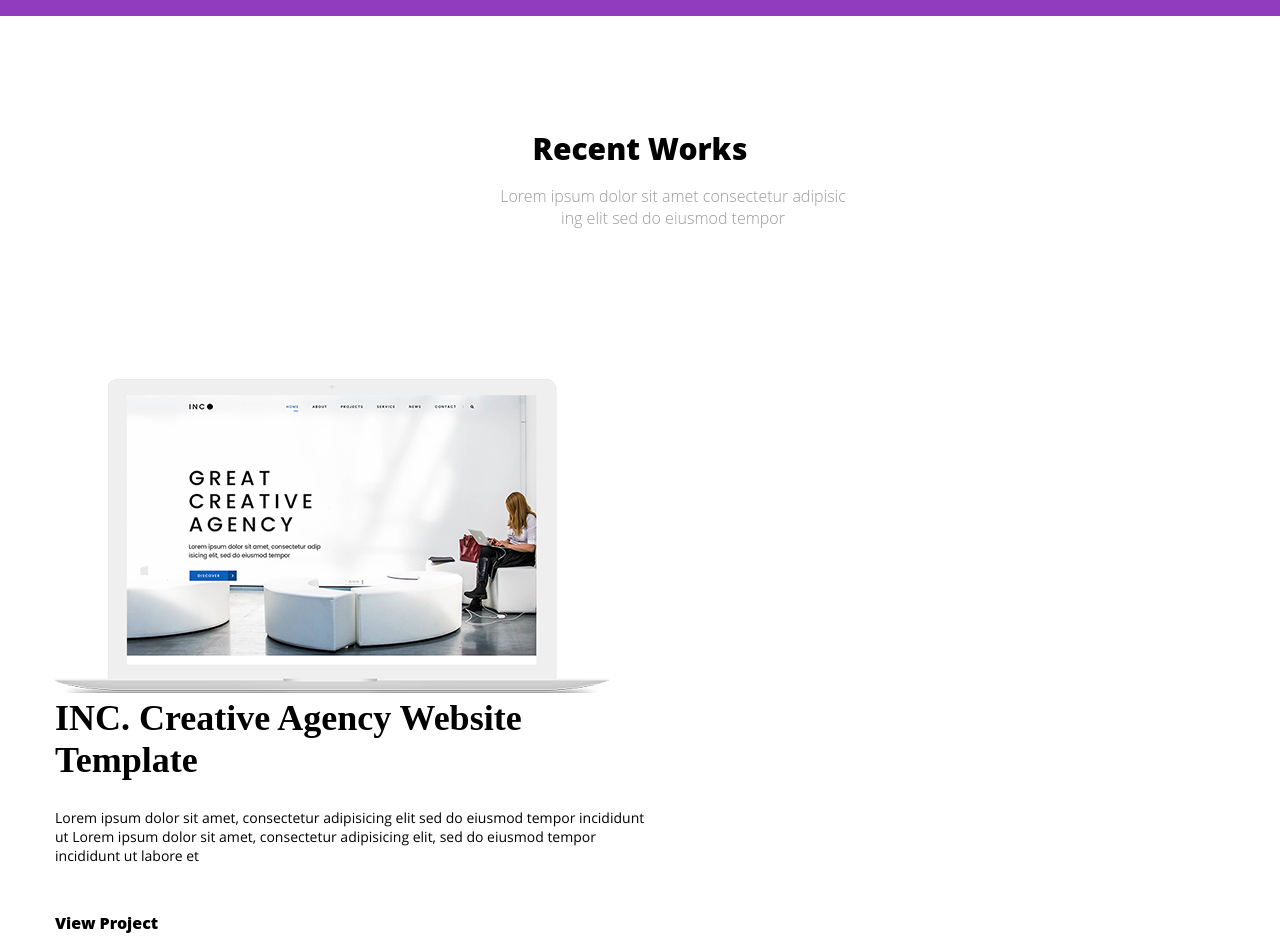
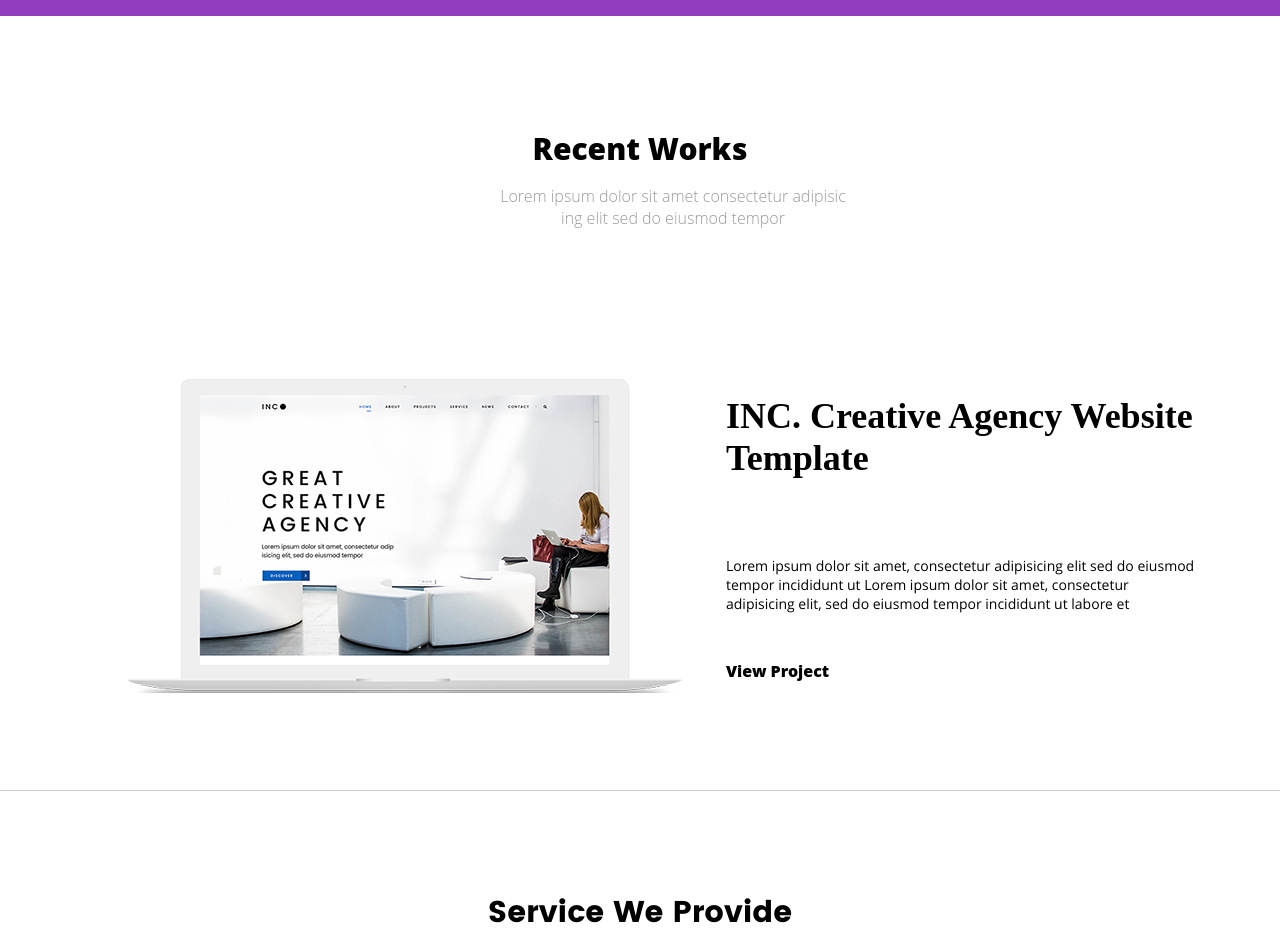
Before and after one commit to kravchenkodmitriy/Rotona, a plain HTML site: page index.html in a window 1280 px wide. Shown: the part 2460-3401 px from the top of the page. Drawn offline with Linux system fonts and the light colour scheme; files whose address does not match are found by name.

Commit message:
Fixed little bags

```diff
--- a/css/works.css
+++ b/css/works.css
@@ -1,6 +1,8 @@
 .works {
     margin-top: 112px;
     margin-bottom: 98px;
+    border-bottom: 1px solid #CCC;
+    padding-bottom: 93px;
 }
 .works__title {
     text-align: center;
@@ -27,21 +29,24 @@
 .mockup {
     display: inline-block;
     vertical-align: middle;
-
+    padding-left: 73px;
 }
 .works__picture {
-    width: 610px;
+
 
 }
 .content {
     display: inline-block;
-    width: 590px;
+    max-width: 470px;
     vertical-align: middle;
+    padding-left: 40px;
+    text-align: left;
 }
 .content__title {
     margin: 0;
     font-size: 36px;
     font-family: 'Poppins ExtraBold';
+    padding-bottom: 50px;
 }
 .content__description {
     margin-top: 27px;
```
